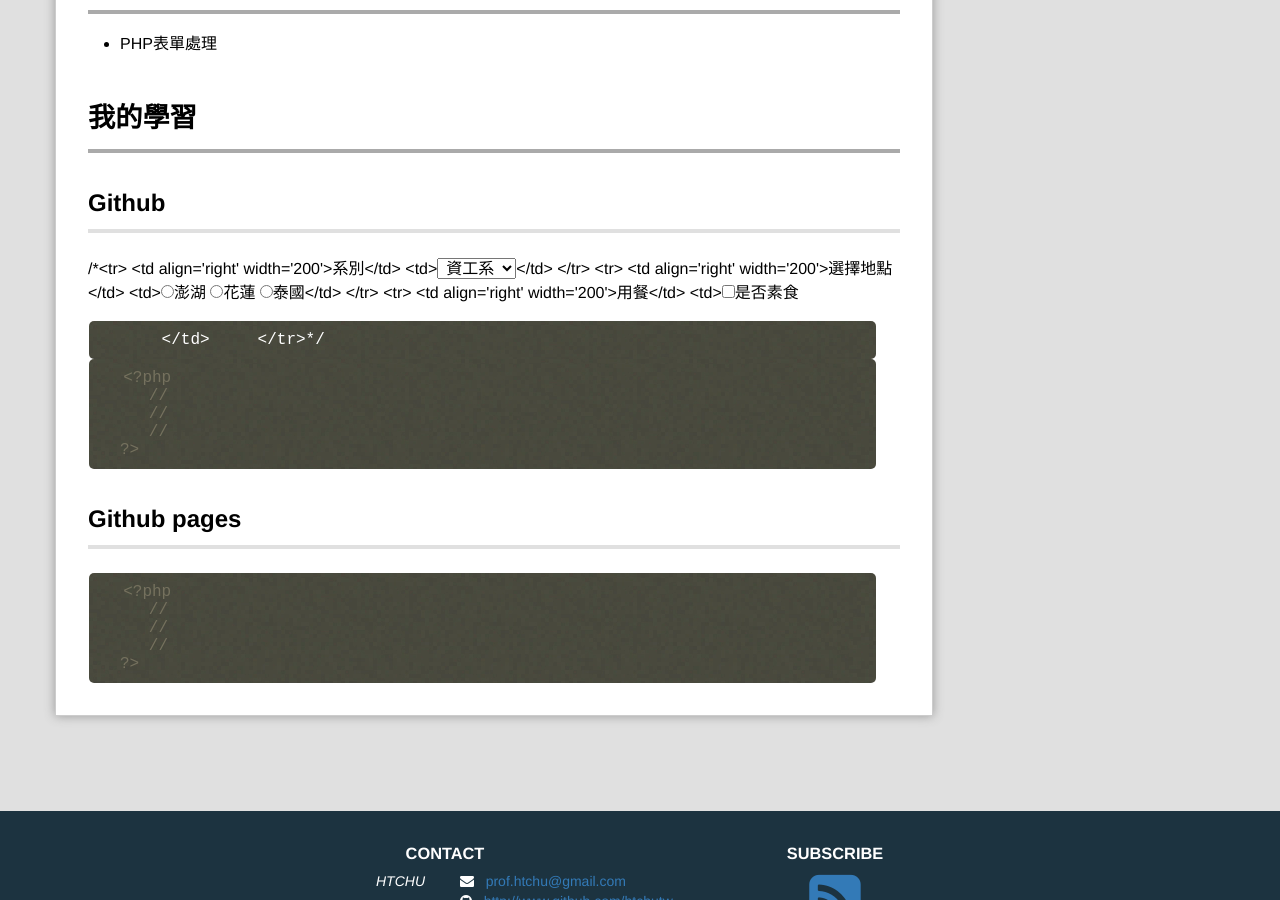
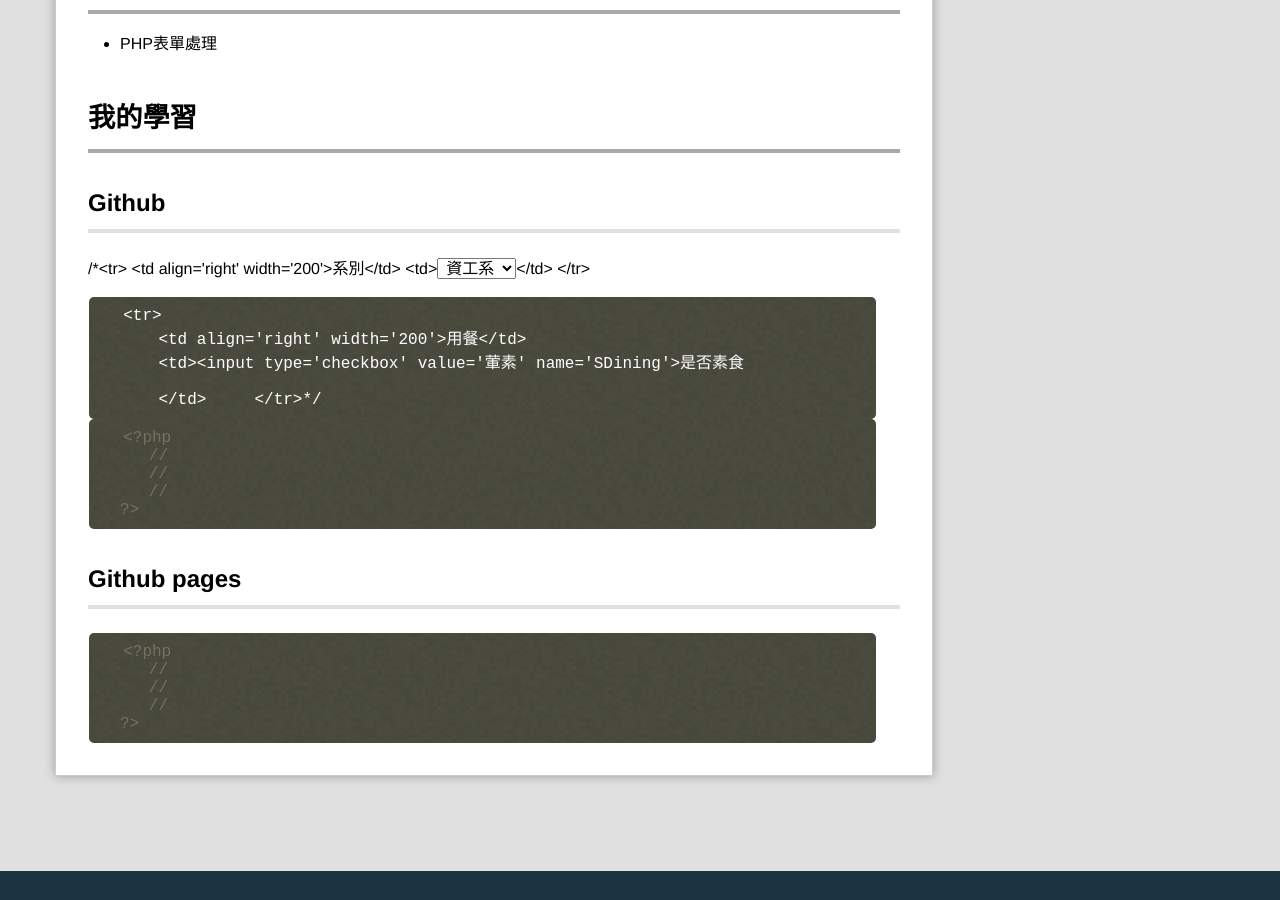
Before and after one commit to wily125/webcourse, a Jekyll site: the page built from _posts/2017-10-25-Class6.md, in a window 1280 px wide and 900 px high, scrolled down 565 px. Built offline with Jekyll 4.4.1, drawn with Linux system fonts in a browser that asks for light colours; Markdown is read by kramdown in place of the engine named in the settings; comment, search, counter and statistics services are not loaded.

Commit message:
Update 2017-10-25-Class6.md

```diff
--- a/_posts/2017-10-25-Class6.md
+++ b/_posts/2017-10-25-Class6.md
@@ -24,12 +24,7 @@ github帳號及使用github做blog。。
             　<option value="外語">外語系</option>
             </select></td>
     </tr>
-    <tr>
-        <td align='right' width='200'>選擇地點</td>
-        <td><input type='radio' value='澎湖' name='SLoc'>澎湖
-            <input type='radio' value='花蓮' name='SLoc'>花蓮
-            <input type='radio' value='泰國' name='SLoc'>泰國</td>
-    </tr>
+
     <tr>
         <td align='right' width='200'>用餐</td>
         <td><input type='checkbox' value='葷素' name='SDining'>是否素食
```
